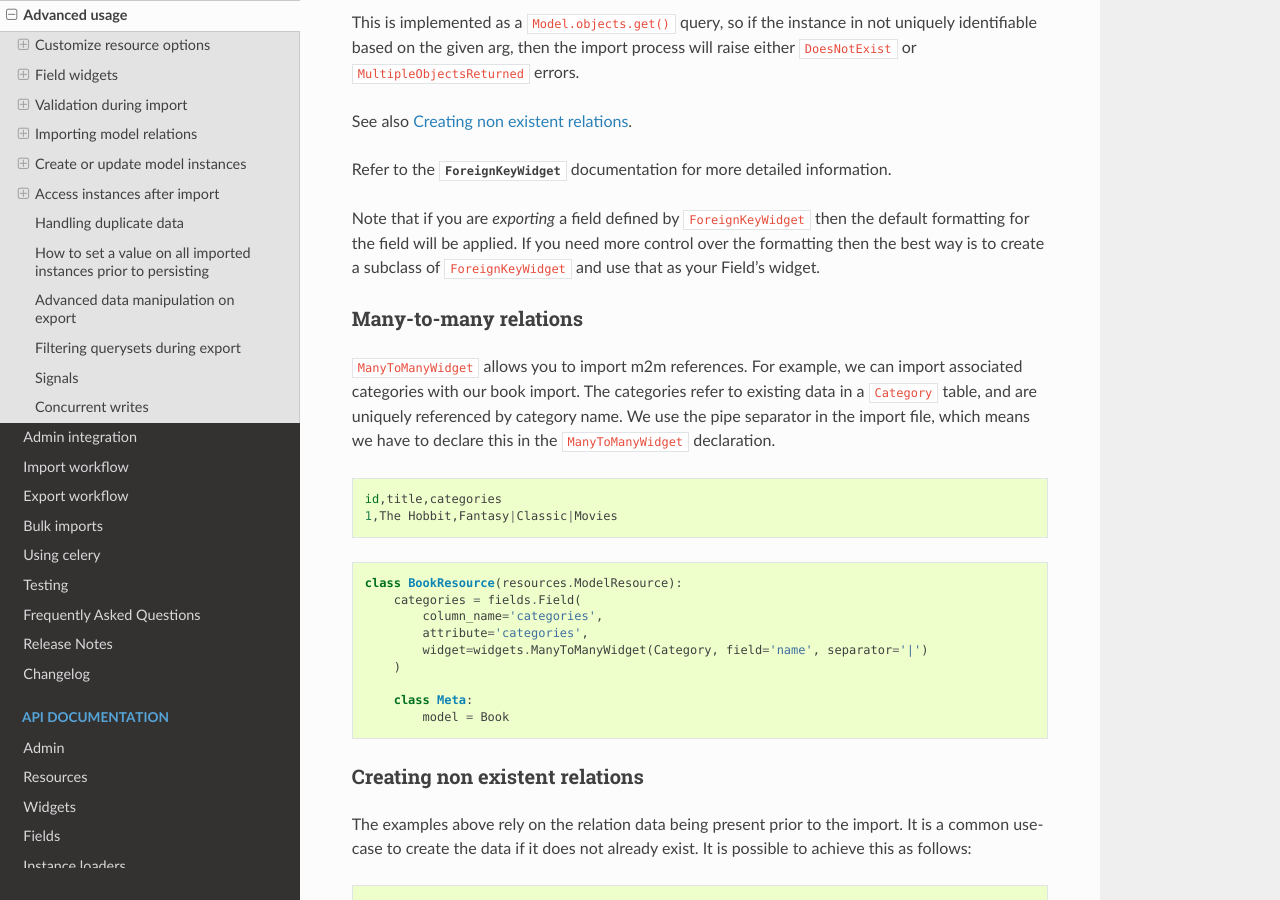
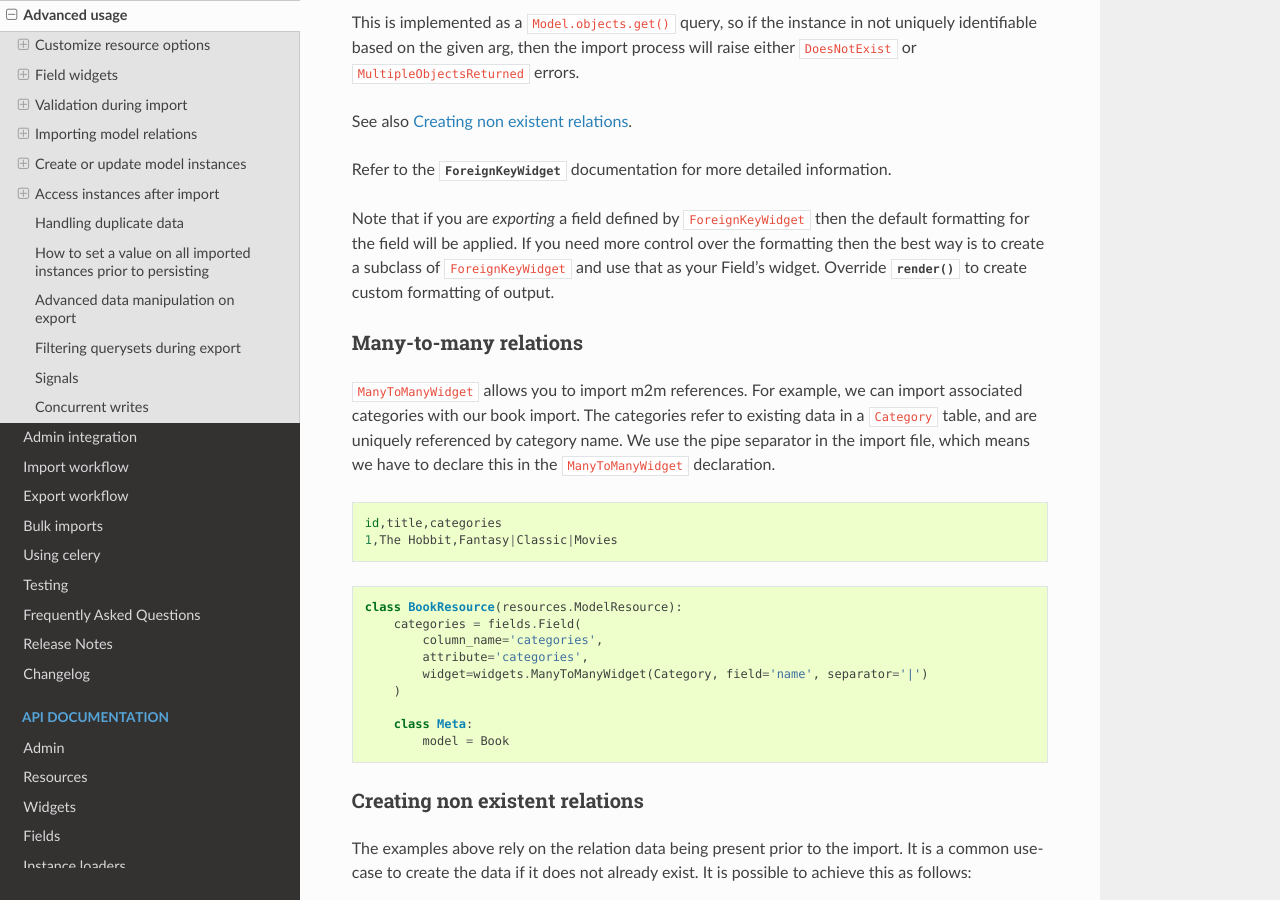
Before and after one commit to django-import-export/django-import-export, a Sphinx documentation site: the page built from docs/advanced_usage.rst, in a window 1280 px wide and 900 px high, scrolled down 9424 px. Built offline with Sphinx 7.4.7 and the Read the Docs theme 3.1.0, drawn with Linux system fonts in a browser that asks for light colours; pages that are not in the unit, such as notebooks, are missing from menus; the version number could not be read and is left out.

Commit message:
updated documentation

```diff
--- a/docs/advanced_usage.rst
+++ b/docs/advanced_usage.rst
@@ -427,7 +427,8 @@ Refer to the :class:`~.ForeignKeyWidget` documentation for more detailed informa
 
 Note that if you are *exporting* a field defined by ``ForeignKeyWidget`` then the default formatting for the field
 will be applied.  If you need more control over the formatting then the best way is to create a subclass of
-``ForeignKeyWidget`` and use that as your Field's widget.
+``ForeignKeyWidget`` and use that as your Field's widget. Override :meth:`~import_export.widgets.Widget.render` to
+create custom formatting of output.
 
 Many-to-many relations
 ----------------------
```
